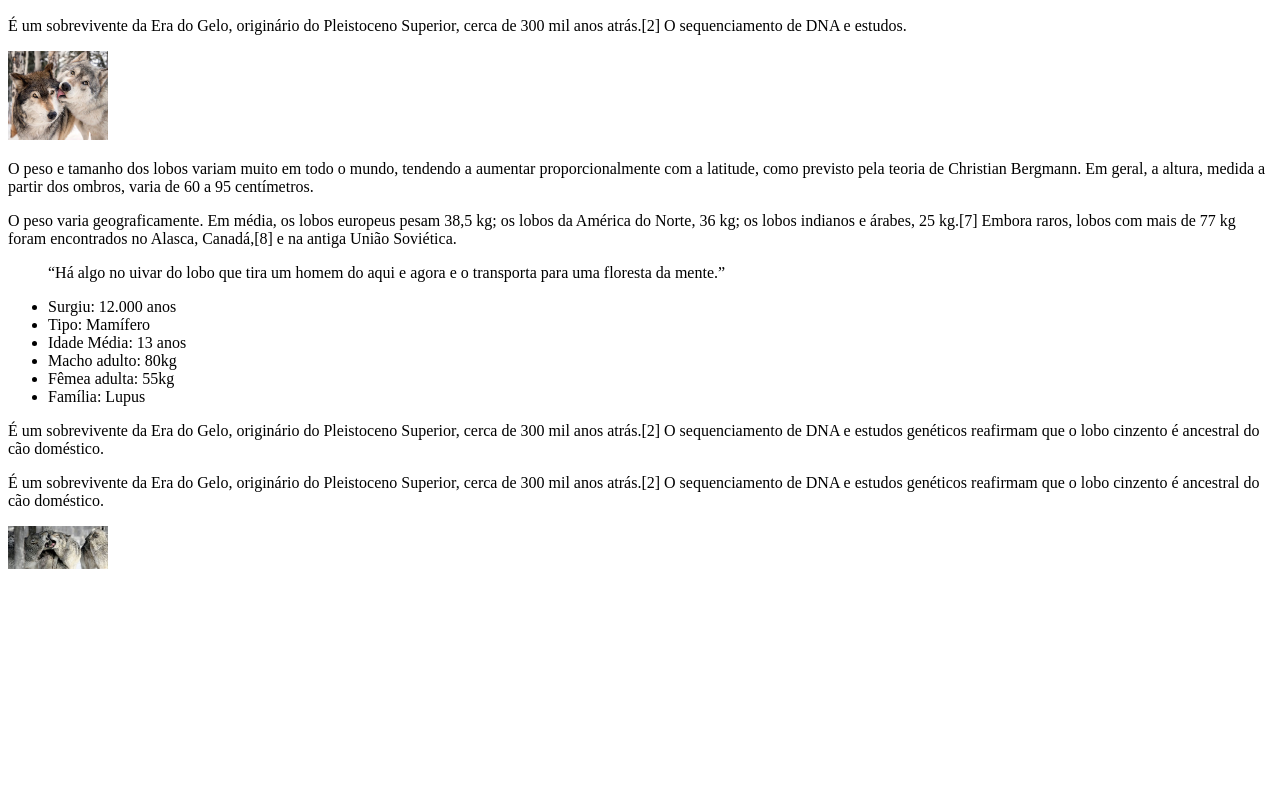
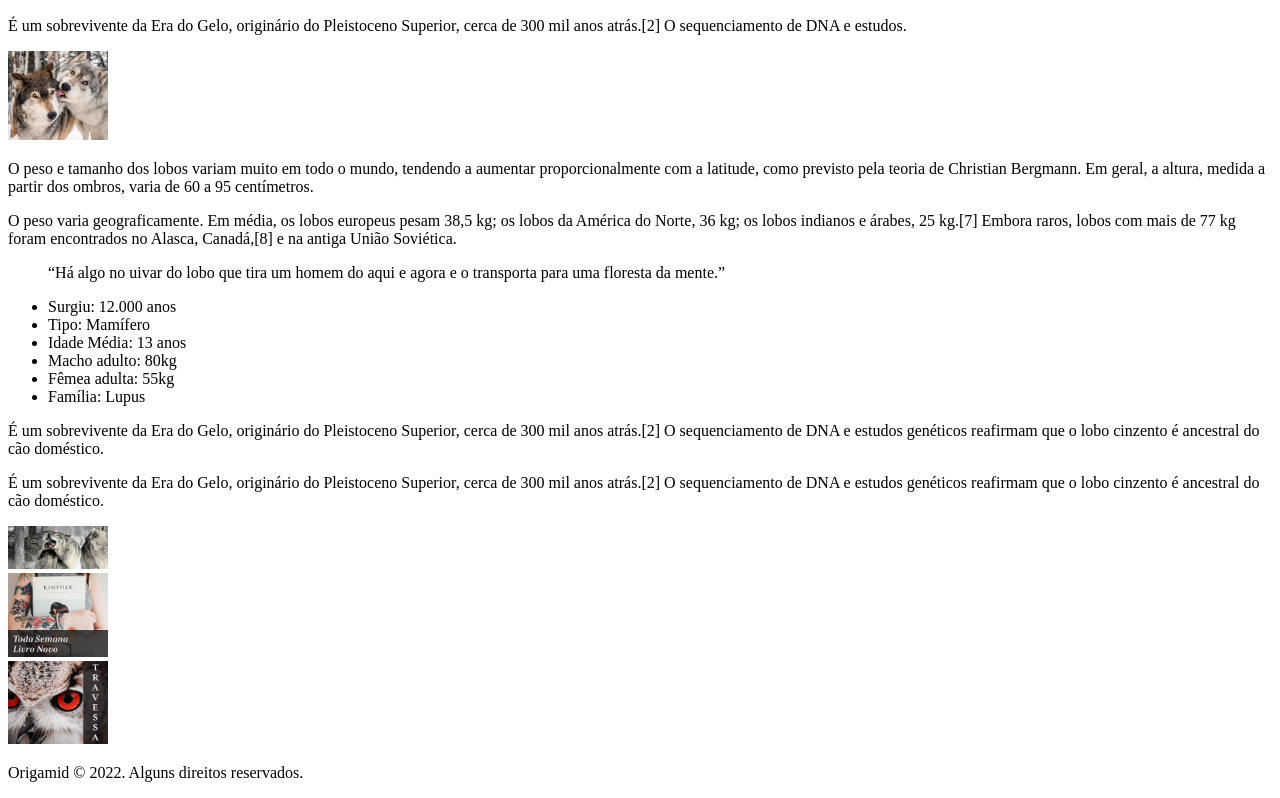
Before and after one commit to luizgustavoabreu/wildbeast, a plain HTML site: page index.html in a window 1280 px wide. Shown: the part 1065-1863 px from the top of the page. Before the commit the page ends 1646 px from the top, so only its background shows below. Drawn offline with Linux system fonts and the light colour scheme.

Commit message:
Update index.html

```diff
--- a/index.html
+++ b/index.html
@@ -86,6 +86,15 @@
 
     </main>
 
+    <aside class="anuncios">
+      <div class="anuncio-item"><img src="img/anuncio-1.jpg" alt="Anúncio 1"></div>
+      <div class="anuncio-item"><img src="img/anuncio-2.jpg" alt="Anúncio 2"></div>
+    </aside>
+
+    <footer class="footer">
+      <p>Origamid © 2022. Alguns direitos reservados.</p>
+    </footer>
+
   </div>
 
 </body>
```
